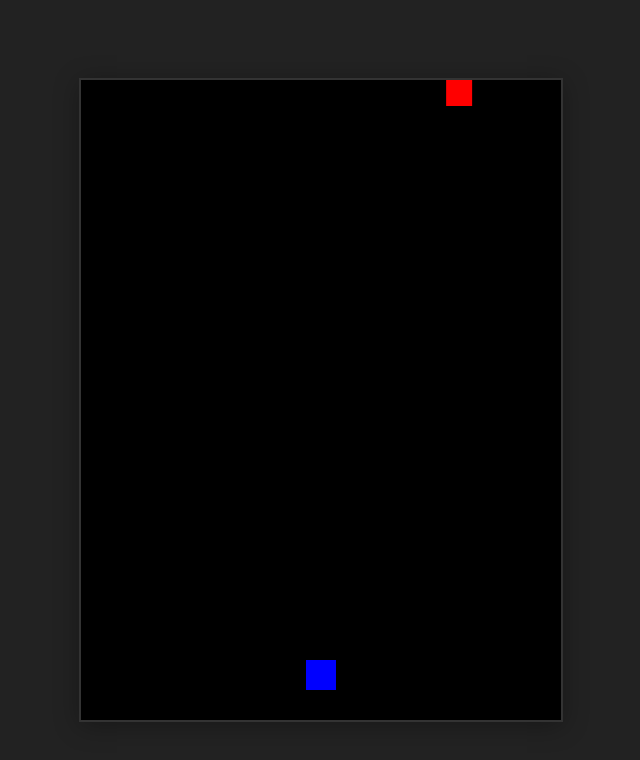
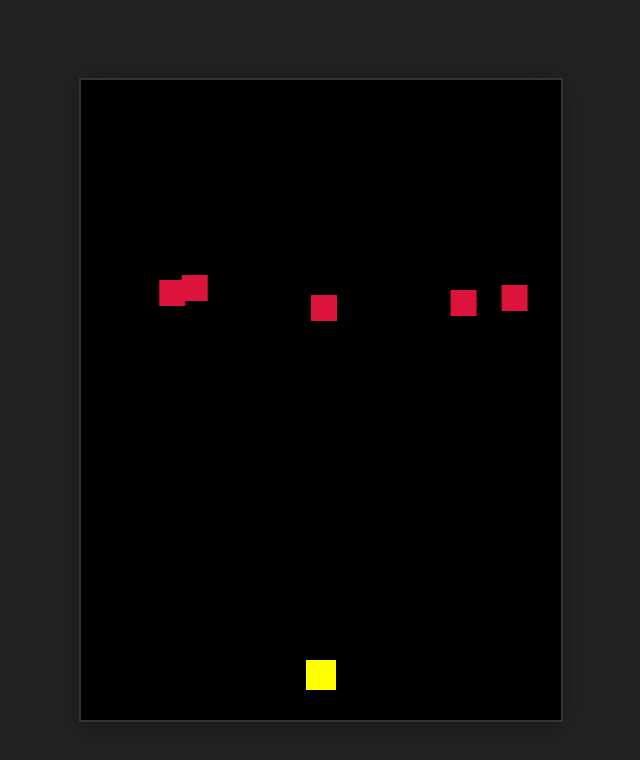
Before and after one commit to yuria419/shooting, a plain HTML site: page game/index.html in a window 1280 px wide. Shown: the whole page, without its empty margins (319-959 px from the left). Drawn offline with Linux system fonts and the light colour scheme.

Commit message:
衝突判定の追加

```diff
--- /dev/null
+++ b/game/js/collision.js
@@ -0,0 +1,49 @@
+import { player } from "./player.js";
+import { enemies } from "./enemies.js";
+import { bullets } from "./main.js";
+
+export function handleCollisions() {
+  // 弾 × 敵
+  for (let ei = enemies.length - 1; ei >= 0; ei--) {
+    const e = enemies[ei];
+    let hit = false;
+
+    for (let bi = bullets.length - 1; bi >= 0; bi--) {
+      const b = bullets[bi];
+      if (rectsIntersect(
+        { x: b.x, y: b.y, width: b.width, height: b.height },
+        { x: e.x, y: e.y, width: e.width, height: e.height }
+      )) {
+        // 命中：弾と敵を削除、スコア加算
+        bullets.splice(bi, 1);
+        enemies.splice(ei, 1);
+        // score += 1;
+        hit = true;
+        break; // この敵は消えたので次の敵へ
+      }
+    }
+
+    if (hit) continue;
+  }
+
+  // 自機 × 敵（ゲームオーバー）
+  for (let ei = enemies.length - 1; ei >= 0; ei--) {
+    const e = enemies[ei];
+    if (rectsIntersect(
+      { x: player.x, y: player.y, width: player.width, height: player.height },
+      { x: e.x, y: e.y, width: e.width, height: e.height }
+    )) {
+    //   isGameOver = true;
+      break;
+    }
+  }
+}
+
+function rectsIntersect(a, b) {
+  return (
+    a.x < b.x + b.width &&
+    a.x + a.width > b.x &&
+    a.y < b.y + b.height &&
+    a.y + a.height > b.y
+  );
+}
--- a/game/js/enemies.js
+++ b/game/js/enemies.js
@@ -16,3 +16,20 @@ export function spawnEnemy(canvas) {
     pushEnemies(canvas);
  }
 }
+
+export function updateEnemies(canvas) {
+  for (let i = enemies.length - 1; i >= 0; i--) {
+    const e = enemies[i];
+    e.y += e.vy;
+    if (e.y > canvas.height) {
+      enemies.splice(i, 1);
+    }
+  }
+}
+
+export function drawEnemies(ctx) {
+  ctx.fillStyle = "crimson";
+  for (const e of enemies) {
+    ctx.fillRect(e.x, e.y, e.width, e.height);
+  }
+}
--- a/game/js/main.js
+++ b/game/js/main.js
@@ -1,17 +1,17 @@
 
-import { player , initPlayer, drawPlayer } from "./player.js";
-import { spawnEnemy , enemies } from "./enemies.js";
+import { player, initPlayer, drawPlayer } from "./player.js";
+import { spawnEnemy, enemies, updateEnemies, drawEnemies } from "./enemies.js";
+import { handleCollisions } from "./collision.js";
 
 const canvas = document.getElementById("gameCanvas");
 const ctx = canvas.getContext("2d");
 
 initPlayer(canvas);
-spawnEnemy(canvas);
 
-const bullets = [];
+export const bullets = [];
 const BULLET_SPEED = -5;
 
-function tryShoot(){
+function tryShoot() {
     bullets.push({
         x: player.x,
         y: player.y,
@@ -22,47 +22,46 @@ function tryShoot(){
 }
 
 
-window.addEventListener("keydown" , (e) => {
-    if (e.key === "ArrowLeft"){
+window.addEventListener("keydown", (e) => {
+    if (e.key === "ArrowLeft") {
         if (player.x > 10) {
             player.x -= 10;
         }
-    } else if (e.key === "ArrowRight"){
-        if (player.x < canvas.width - player.width - 10){
+    } else if (e.key === "ArrowRight") {
+        if (player.x < canvas.width - player.width - 10) {
             player.x += 10;
         }
     } else if (e.code === "Space") {
-    tryShoot();
+        tryShoot();
     }
 });
 
-function update(){
-    for (let i = bullets.length - 1; i >= 0; i--) {
+function update() {
+    for (let i = 0; i < bullets.length; i++) {
         const bullet = bullets[i];
         bullet.y += bullet.vy;
         if (bullet.y < 0) {
-            bullets.splice(i,1);
+            bullets.splice(i, 1);
         }
     }
+    spawnEnemy(canvas);
+    updateEnemies(canvas);
+    handleCollisions();
 }
 
-function draw(){
+function draw() {
     ctx.fillStyle = "black";
-    ctx.fillRect(0,0,canvas.width,canvas.height);
+    ctx.fillRect(0, 0, canvas.width, canvas.height);
 
     drawPlayer(ctx);
 
     ctx.fillStyle = "white";
-    for (let i = bullets.length - 1; i >= 0; i--) {
+    for (let i = 0; i < bullets.length; i++) {
         const bullet = bullets[i];
-        ctx.fillRect(bullet.x,bullet.y,bullet.width,bullet.height,);
+        ctx.fillRect(bullet.x, bullet.y, bullet.width, bullet.height);
     }
 
-    ctx.fillStyle = "red";
-    for (let i = enemies.length - 1; i >= 0; i--) {
-        const enemy = enemies[i];
-        ctx.fillRect(enemy.x,enemy.y,enemy.width,enemy.height,);
-    }
+    drawEnemies(ctx);
 }
 
 function gameLoop() {
--- a/game/js/player.js
+++ b/game/js/player.js
@@ -3,7 +3,7 @@ export const player = {
     y: 0,
     width: 30,
     height: 30,
-    color: "blue",
+    color: "yellow",
     life: 3,
 };
 
@@ -15,5 +15,5 @@ export function initPlayer(canvas) {
 
 export function drawPlayer(ctx) {
     ctx.fillStyle = player.color;
-    ctx.fillRect(player.x,player.y,player.width,player.height);
+    ctx.fillRect(player.x, player.y, player.width, player.height);
 }
```
Also changed, not shown: game/index.html (+3 -0 lines). Lines whose indentation alone changed are shown as unchanged.
